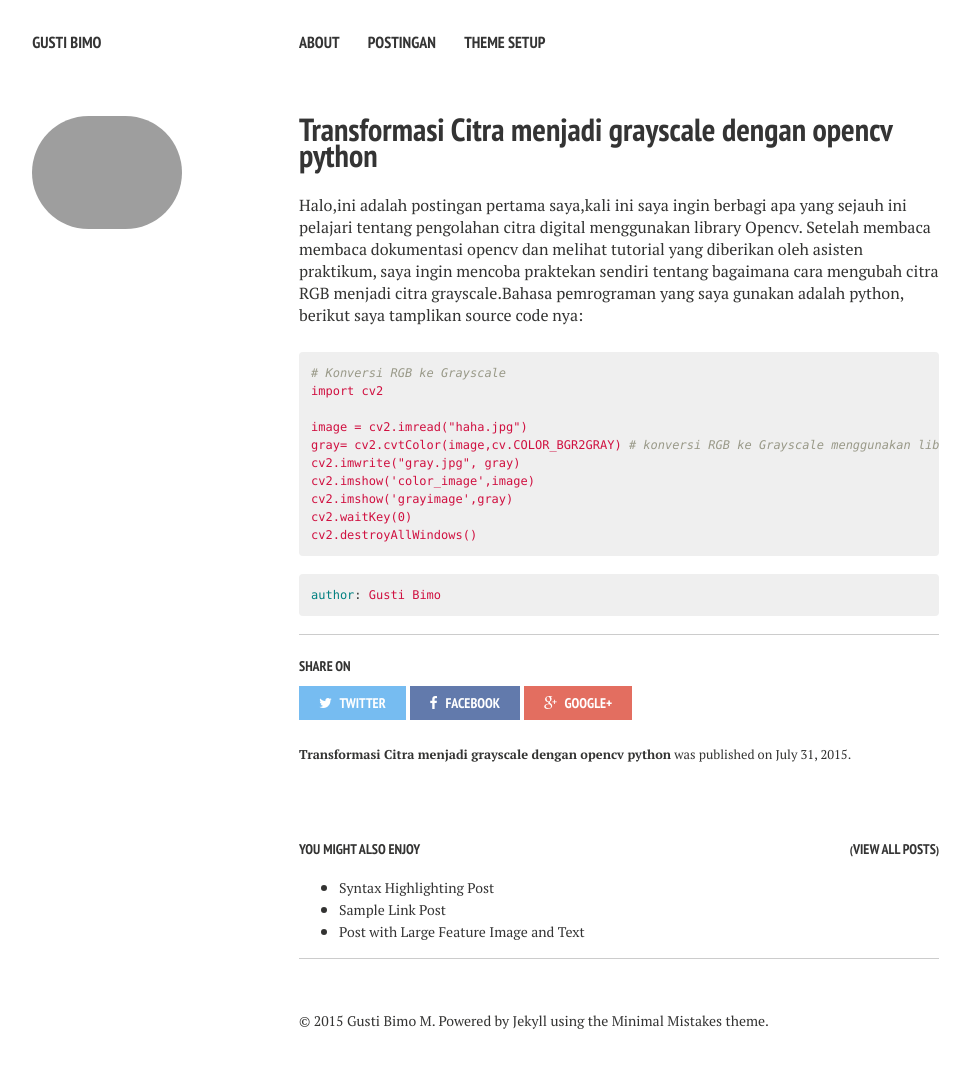
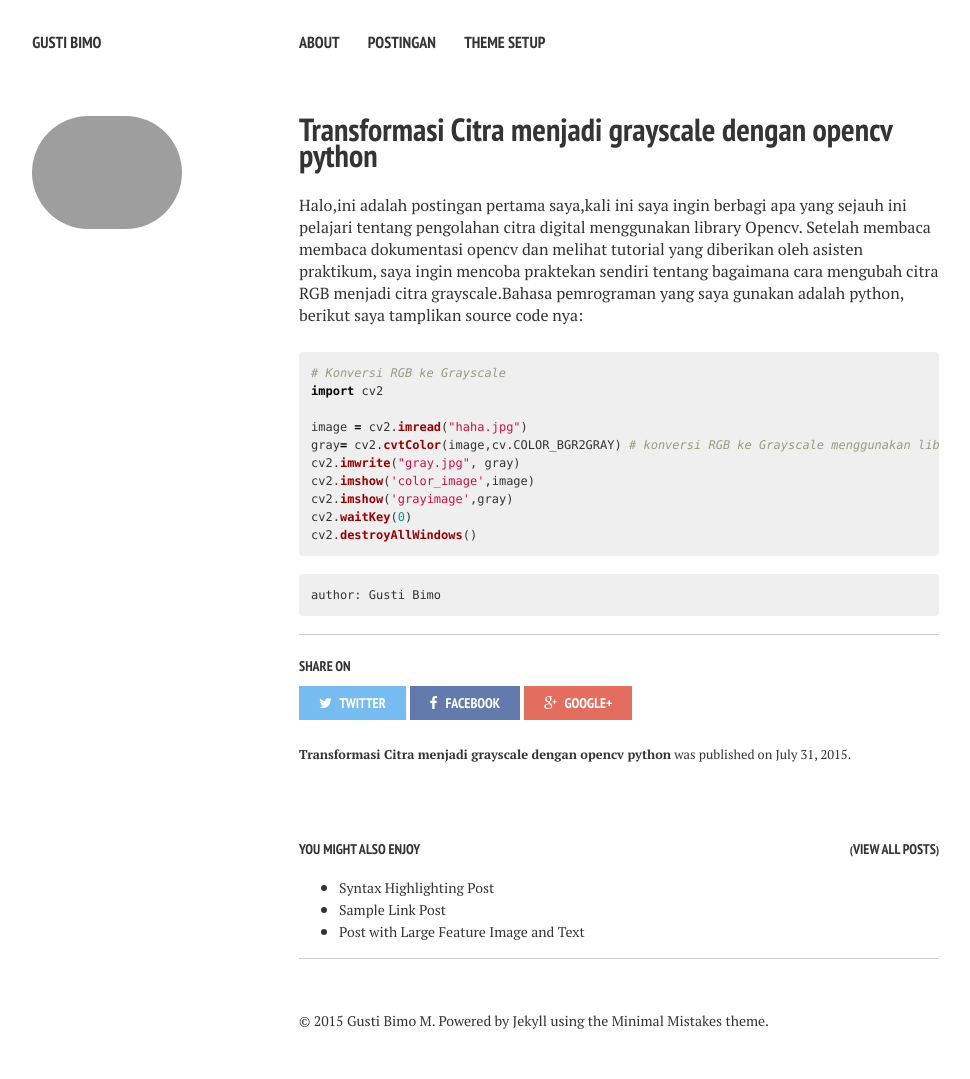
Before and after one commit to bimomarlaw/bimomarlaw.github.io, a Jekyll site: the page built from _posts/2015-07-31-Praktikum PPCD 1.md, in a window 1280 px wide. Shown: the whole page, without its empty margins (21-991 px from the left). Built offline with Jekyll 4.4.1, drawn with Linux system fonts in a browser that asks for light colours; nearby versions of some CDN libraries.

Commit message:
Update 2015-07-31-Praktikum PPCD 1.md

```diff
--- a/_posts/2015-07-31-Praktikum PPCD 1.md
+++ b/_posts/2015-07-31-Praktikum PPCD 1.md
@@ -9,7 +9,7 @@ tags: []
 
 Halo,ini adalah postingan pertama saya,kali ini saya ingin berbagi apa yang sejauh ini pelajari tentang pengolahan citra digital menggunakan library Opencv. Setelah membaca membaca dokumentasi opencv dan melihat tutorial yang diberikan oleh asisten praktikum, saya ingin mencoba praktekan sendiri tentang bagaimana cara mengubah citra RGB menjadi citra grayscale.Bahasa pemrograman yang saya gunakan adalah python, berikut saya tamplikan source code nya:
 
-{% highlight yaml %}
+{% highlight python %}
 # Konversi RGB ke Grayscale
 import cv2
 
@@ -22,6 +22,6 @@ cv2.waitKey(0)
 cv2.destroyAllWindows()
 {% endhighlight %}
 
-{% highlight yaml %}
+{% highlight python %}
 author: Gusti Bimo
 {% endhighlight %}
```
